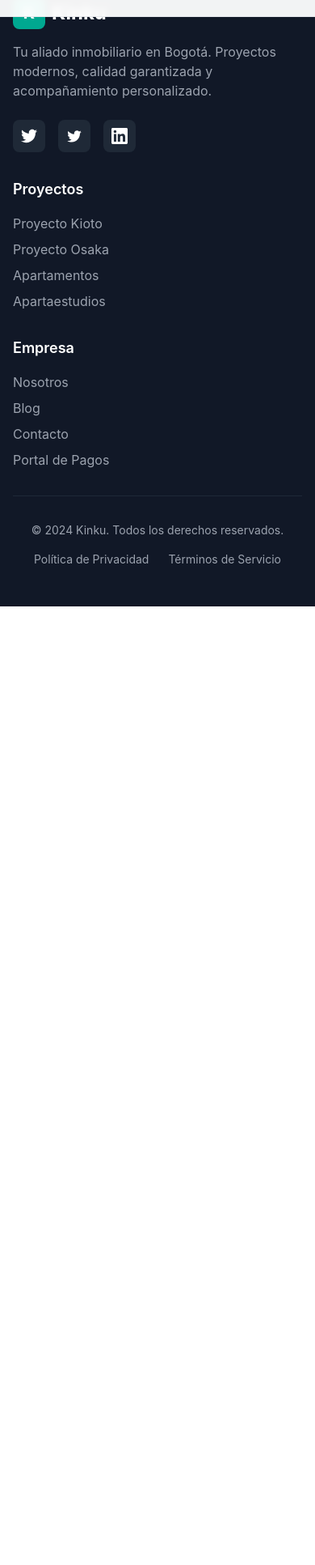
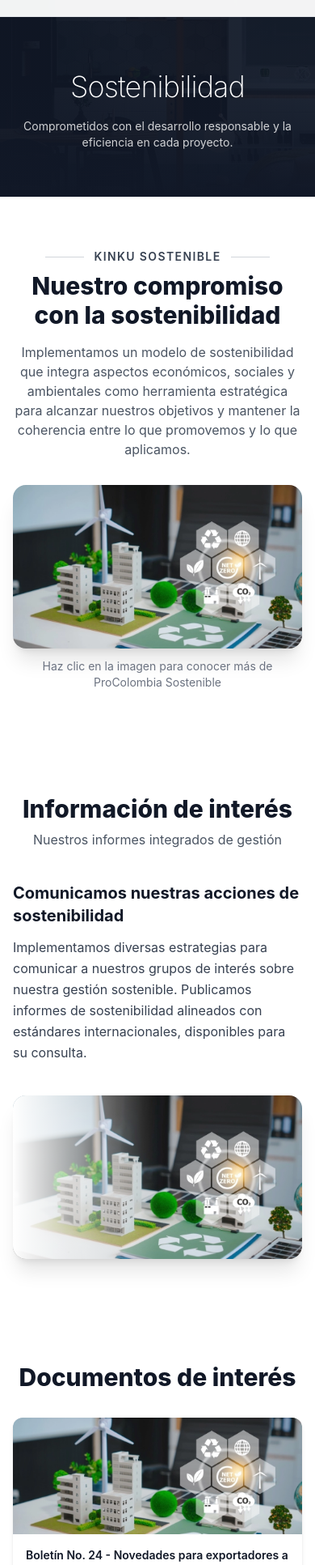
Before and after one commit to tauronro/Frotend-Kinku, a React (Vite) app: page /sostenibilidad in a window 390 px wide. Shown: the part 52-1985 px from the top of the page at 81% size. Before the commit the page ends 844 px from the top, so only its background shows below. Built offline with nearby package versions, Linux system fonts and the light colour scheme.

Commit message:
Add Sostenibilidad page and related components; include DocumentosInteresSection, InformacionInteresSection, and ProcolombiaSection for enhanced sustainability content. Update App routing and Header for new navigation links.

```diff
--- a/src/App.tsx
+++ b/src/App.tsx
@@ -12,6 +12,7 @@ import { PaymentPortal } from './pages/PaymentPortal'
 import PaymentPortalKioto from './pages/PaymentPortalKioto'
 import PaymentPortalMetriku from './pages/PaymentPortalMetriku'
 import Checkout from './pages/Checkout'
+import Sostenibilidad from './pages/Sostenibilidad'
 import { ProjectPekin } from './pages/ProjectPekin'
 
 function App() {
@@ -32,6 +33,7 @@ function App() {
           <Route path="/pago-kioto" element={<PaymentPortalKioto />} />
           <Route path="/pago-metriku" element={<PaymentPortalMetriku />} />
           <Route path="/checkout" element={<Checkout />} />
+          <Route path="/sostenibilidad" element={<Sostenibilidad />} />
         </Routes>
         <Footer />
       </div>
--- a/src/components/Header.tsx
+++ b/src/components/Header.tsx
@@ -110,6 +110,7 @@ export const Header = () => {
               </div>
             </div>
 
+            <div className="relative group">
               <Link
                 to="/nosotros"
                 className={`nav-link transition-colors flex items-center ${
@@ -118,6 +119,13 @@ export const Header = () => {
               >
                 Nosotros <span className="ml-1">+</span>
               </Link>
+              <div className="absolute top-full left-0 mt-2 w-56 bg-white rounded-lg shadow-lg border border-gray-200 opacity-0 invisible group-hover:opacity-100 group-hover:visible transition-all duration-300 z-50">
+                <div className="py-2">
+                  <Link to="/nosotros" className="block px-4 py-2 text-sm text-gray-700 hover:bg-gray-50">Quiénes Somos</Link>
+                  <Link to="/sostenibilidad" className="block px-4 py-2 text-sm text-gray-700 hover:bg-gray-50">Sostenibilidad</Link>
+                </div>
+              </div>
+            </div>
 
             <div className="relative group">
               <Link
--- /dev/null
+++ b/src/components/sostenibilidad/DocumentosInteresSection.tsx
@@ -0,0 +1,97 @@
+import { useState } from 'react'
+
+type DocItem = {
+  id: number
+  title: string
+  subtitle?: string
+  thumb: string
+  src: string
+  size: string
+}
+
+export const DocumentosInteresSection = () => {
+  const docs: DocItem[] = [
+    {
+      id: 1,
+      title: 'Boletín No. 24 - Novedades para exportadores a la UE',
+      thumb: '/img/El-futuro-de-la-construccion-ecologica-y-eficiente.webp',
+      src: '/img/El-futuro-de-la-construccion-ecologica-y-eficiente.webp',
+      size: '3.38 MB'
+    },
+    {
+      id: 2,
+      title: 'Guía práctica: Sacha Inchi',
+      thumb: '/img/El-futuro-de-la-construccion-ecologica-y-eficiente.webp',
+      src: '/img/El-futuro-de-la-construccion-ecologica-y-eficiente.webp',
+      size: '4.65 MB'
+    },
+    {
+      id: 3,
+      title: 'Guía práctica: Aceite de palma',
+      thumb: '/img/El-futuro-de-la-construccion-ecologica-y-eficiente.webp',
+      src: '/img/El-futuro-de-la-construccion-ecologica-y-eficiente.webp',
+      size: '6.33 MB'
+    },
+    {
+      id: 4,
+      title: 'Guía práctica: Azúcar de caña',
+      thumb: '/img/El-futuro-de-la-construccion-ecologica-y-eficiente.webp',
+      src: '/img/El-futuro-de-la-construccion-ecologica-y-eficiente.webp',
+      size: '5.07 MB'
+    }
+  ]
+
+  const [activeDoc, setActiveDoc] = useState<DocItem | null>(null)
+
+  return (
+    <section className="section-padding bg-white">
+      <div className="container">
+        <div className="text-center mb-8">
+          <h2 className="text-3xl md:text-4xl font-extrabold text-gray-900">Documentos de interés</h2>
+        </div>
+
+        <div className="grid md:grid-cols-2 lg:grid-cols-4 gap-6">
+          {docs.map((doc) => (
+            <article key={doc.id} className="rounded-xl overflow-hidden shadow-md hover:shadow-xl transition-all duration-300 bg-white">
+              <div className="h-36 w-full overflow-hidden bg-gray-100">
+                <img src={doc.thumb} alt={doc.title} className="w-full h-full object-cover" />
+              </div>
+              <div className="p-4">
+                <h3 className="text-sm font-semibold text-gray-900 line-clamp-2 min-h-[40px]">{doc.title}</h3>
+                <div className="mt-3 flex items-center justify-between text-gray-500 text-xs">
+                  <span className="inline-flex items-center gap-1">
+                    <svg className="w-4 h-4" fill="none" stroke="currentColor" viewBox="0 0 24 24"><path strokeLinecap="round" strokeLinejoin="round" strokeWidth="2" d="M12 8v8m4-4H8"/></svg>
+                    PDF {doc.size}
+                  </span>
+                  <button onClick={() => setActiveDoc(doc)} className="px-3 py-1 rounded-md font-semibold border border-[rgb(0_168_144)] text-[rgb(0_168_144)] hover:bg-[rgb(0_168_144)] hover:text-white transition-colors">Ver</button>
+                </div>
+              </div>
+            </article>
+          ))}
+        </div>
+
+        {activeDoc && (
+          <div className="fixed inset-0 z-50 flex items-center justify-center px-4" onKeyDown={(e) => { if (e.key === 'Escape') setActiveDoc(null) }}>
+            <div className="absolute inset-0 bg-black/60" onClick={() => setActiveDoc(null)}></div>
+            <div className="relative z-10 bg-white rounded-2xl shadow-2xl w-full max-w-5xl mx-auto max-h-[90vh] overflow-auto">
+              <div className="flex items-center justify-between p-4 border-b">
+                <h3 className="text-lg font-bold text-gray-900">{activeDoc.title}</h3>
+                <button onClick={() => setActiveDoc(null)} className="w-9 h-9 grid place-items-center rounded-full hover:bg-gray-100">×</button>
+              </div>
+              <div className="p-4">
+                {/* Intento usar iframe si fuera PDF; si es imagen, se muestra responsiva */}
+                {activeDoc.src.endsWith('.pdf') ? (
+                  <iframe src={activeDoc.src} className="w-full h-[80vh]" title={activeDoc.title}></iframe>
+                ) : (
+                  <img src={activeDoc.src} alt={activeDoc.title} className="w-full h-auto object-contain" />
+                )}
+              </div>
+            </div>
+          </div>
+        )}
+      </div>
+    </section>
+  )
+}
+
+export default DocumentosInteresSection
--- /dev/null
+++ b/src/components/sostenibilidad/InformacionInteresSection.tsx
@@ -0,0 +1,35 @@
+export const InformacionInteresSection = () => {
+  return (
+    <section className="section-padding bg-white">
+      <div className="container">
+        <div className="text-center mb-10">
+          <h2 className="text-3xl md:text-4xl font-extrabold text-gray-900">Información de interés</h2>
+          <p className="mt-2 text-gray-600">Nuestros informes integrados de gestión</p>
+        </div>
+
+        <div className="grid md:grid-cols-2 gap-10 items-center">
+          {/* Columna izquierda: texto y botón */}
+          <div>
+            <h3 className="text-xl md:text-2xl font-bold text-gray-900 mb-3">Comunicamos nuestras acciones de sostenibilidad</h3>
+            <p className="text-gray-700 leading-relaxed">
+              Implementamos diversas estrategias para comunicar a nuestros grupos de interés sobre nuestra gestión
+              sostenible. Publicamos informes de sostenibilidad alineados con estándares internacionales, disponibles
+              para su consulta.
+            </p>
+            {/* <button className="mt-6 inline-flex items-center px-5 py-3 rounded-lg font-semibold border border-[rgb(0_168_144)] text-[rgb(0_168_144)] hover:bg-[rgb(0_168_144)] hover:text-white transition-colors">
+              Consultar informes
+            </button> */}
+          </div>
+
+          {/* Columna derecha: imagen */}
+          <div className="relative rounded-2xl overflow-hidden shadow-xl">
+            <img src="/img/El-futuro-de-la-construccion-ecologica-y-eficiente.webp" alt="Informes de sostenibilidad" className="w-full h-auto object-cover" />
+            <div className="pointer-events-none absolute inset-y-0 left-0 w-1/2 bg-gradient-to-r from-white to-transparent"></div>
+          </div>
+        </div>
+      </div>
+    </section>
+  )
+}
+
+export default InformacionInteresSection
--- /dev/null
+++ b/src/components/sostenibilidad/ProcolombiaSection.tsx
@@ -0,0 +1,32 @@
+export const ProcolombiaSection = () => {
+  return (
+    <section className="section-padding bg-white">
+      <div className="container">
+        <div className="text-center mb-8">
+          <div className="flex items-center justify-center gap-3 mb-2">
+            <span className="inline-block h-px w-12 bg-gray-300"></span>
+            <span className="text-sm font-semibold tracking-widest text-gray-700">KINKU SOSTENIBLE</span>
+            <span className="inline-block h-px w-12 bg-gray-300"></span>
+          </div>
+          <h2 className="text-3xl md:text-4xl font-extrabold text-gray-900">Nuestro compromiso con la sostenibilidad</h2>
+          <p className="mt-4 text-gray-600 max-w-4xl mx-auto">
+            Implementamos un modelo de sostenibilidad que integra aspectos económicos, sociales y ambientales como
+            herramienta estratégica para alcanzar nuestros objetivos y mantener la coherencia entre lo que promovemos
+            y lo que aplicamos.
+          </p>
+        </div>
+
+        <div className="max-w-sm md:max-w-md mx-auto">
+          <a href="https://procolombia.co/sostenibilidad" target="_blank" rel="noopener noreferrer" className="block rounded-2xl overflow-hidden shadow-xl hover:shadow-2xl transition-shadow">
+            <img src="/img/El-futuro-de-la-construccion-ecologica-y-eficiente.webp" alt="Modelo de Sostenibilidad" className="w-full h-auto object-contain" />
+          </a>
+          <p className="mt-3 text-center text-gray-500 text-sm">
+            Haz clic en la imagen para conocer más de ProColombia Sostenible
+          </p>
+        </div>
+      </div>
+    </section>
+  )
+}
+
+export default ProcolombiaSection
--- /dev/null
+++ b/src/pages/Sostenibilidad.tsx
@@ -0,0 +1,25 @@
+import { PageBanner } from '../components/common/PageBanner'
+import ProcolombiaSection from '../components/sostenibilidad/ProcolombiaSection'
+import InformacionInteresSection from '../components/sostenibilidad/InformacionInteresSection'
+import DocumentosInteresSection from '../components/sostenibilidad/DocumentosInteresSection'
+
+export const Sostenibilidad = () => {
+  return (
+    <div>
+      <PageBanner
+        title="Sostenibilidad"
+        subtitle="Comprometidos con el desarrollo responsable y la eficiencia en cada proyecto."
+        size="sm"
+      />
+
+
+
+      <ProcolombiaSection />
+
+      <InformacionInteresSection />
+      <DocumentosInteresSection />
+    </div>
+  )
+}
+
+export default Sostenibilidad
```
Also changed, not shown: public/img/El-futuro-de-la-construccion-ecologica-y-eficiente.webp (added). Lines whose indentation alone changed are shown as unchanged.
